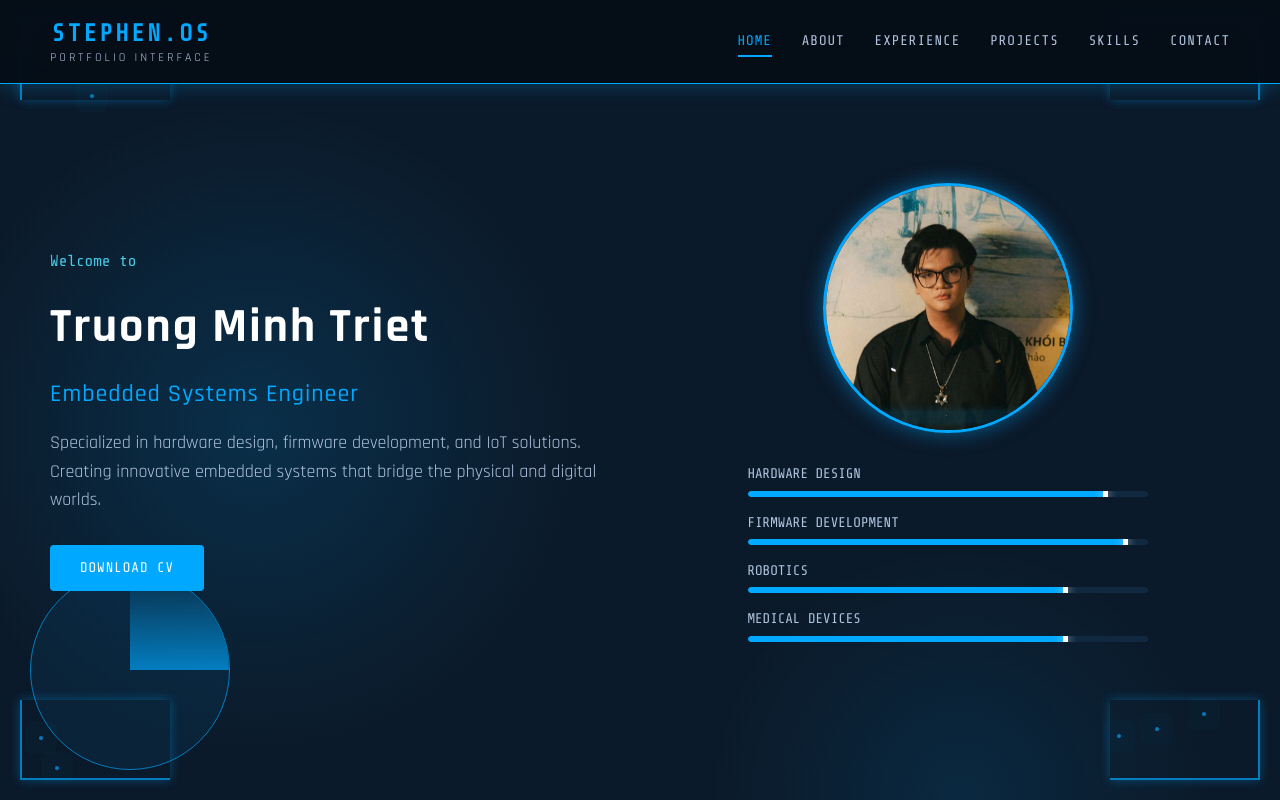
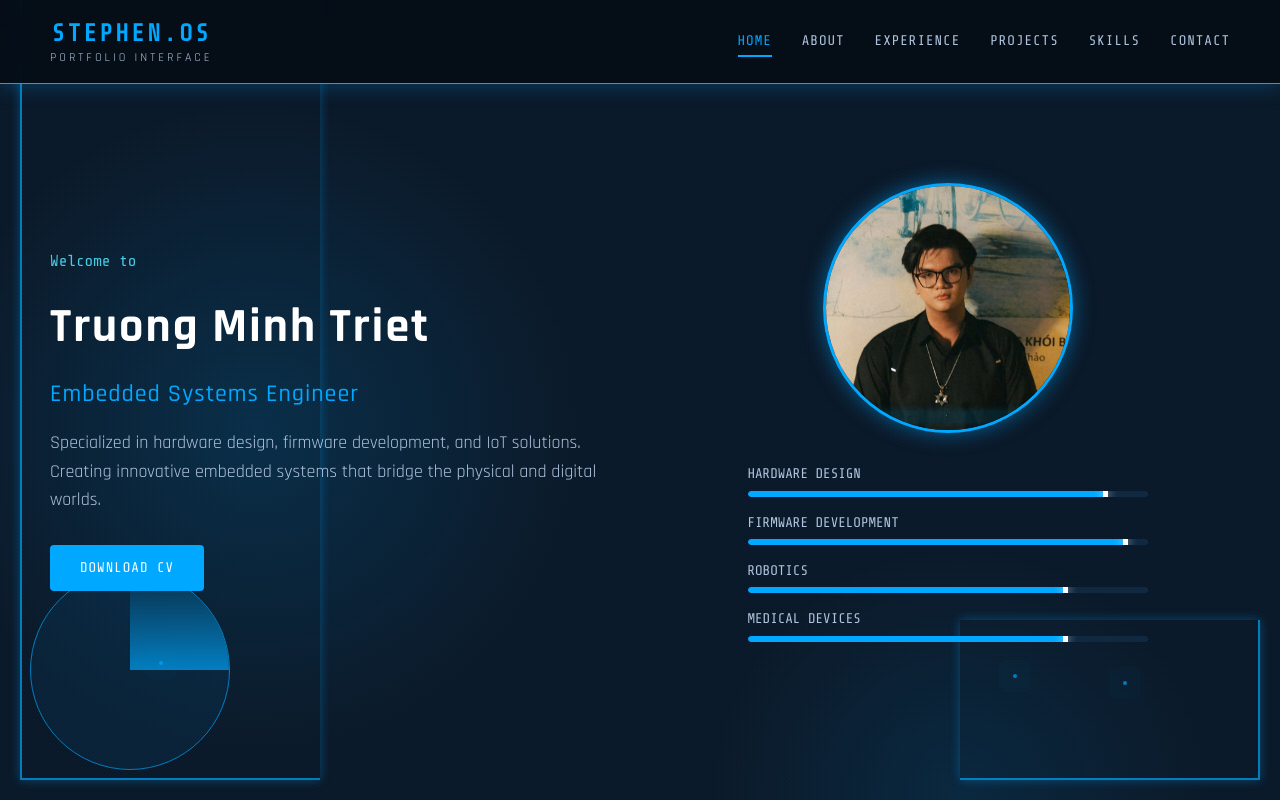
Before and after one commit to trietmt9/trietminh.github.io, a plain HTML site: page index.html in a window 1280 px wide. Shown: the top 800 px of the page. Drawn offline with nearby package versions, Linux system fonts and the light colour scheme.

Commit message:
minor adjust for UI

```diff
--- a/assets/css/style.css
+++ b/assets/css/style.css
@@ -271,33 +271,12 @@ img {
     opacity: 0.7;
 }
 
-.top-left {
-    top: 20px;
-    left: 20px;
-    width: 150px;
-    height: 80px;
-    border-top: 2px solid var(--hud-border);
-    border-left: 2px solid var(--hud-border);
-    border-right: none;
-    border-bottom: none;
-}
-
-.top-right {
-    top: 20px;
-    right: 20px;
-    width: 150px;
-    height: 80px;
-    border-top: 2px solid var(--hud-border);
-    border-right: 2px solid var(--hud-border);
-    border-left: none;
-    border-bottom: none;
-}
 
 .bottom-left {
     bottom: 20px;
     left: 20px;
-    width: 150px;
-    height: 80px;
+    width: 300px;
+    height: 1600px;
     border-bottom: 2px solid var(--hud-border);
     border-left: 2px solid var(--hud-border);
     border-right: none;
@@ -307,8 +286,8 @@ img {
 .bottom-right {
     bottom: 20px;
     right: 20px;
-    width: 150px;
-    height: 80px;
+    width: 300px;
+    height: 160px;
     border-bottom: 2px solid var(--hud-border);
     border-right: 2px solid var(--hud-border);
     border-left: none;
--- a/index.html
+++ b/index.html
@@ -34,8 +34,6 @@
 
     <!-- HUD Elements -->
     <div class="hud-container">
-        <div class="hud-element top-left"></div>
-        <div class="hud-element top-right"></div>
         <div class="hud-element bottom-left"></div>
         <div class="hud-element bottom-right"></div>
 
```
